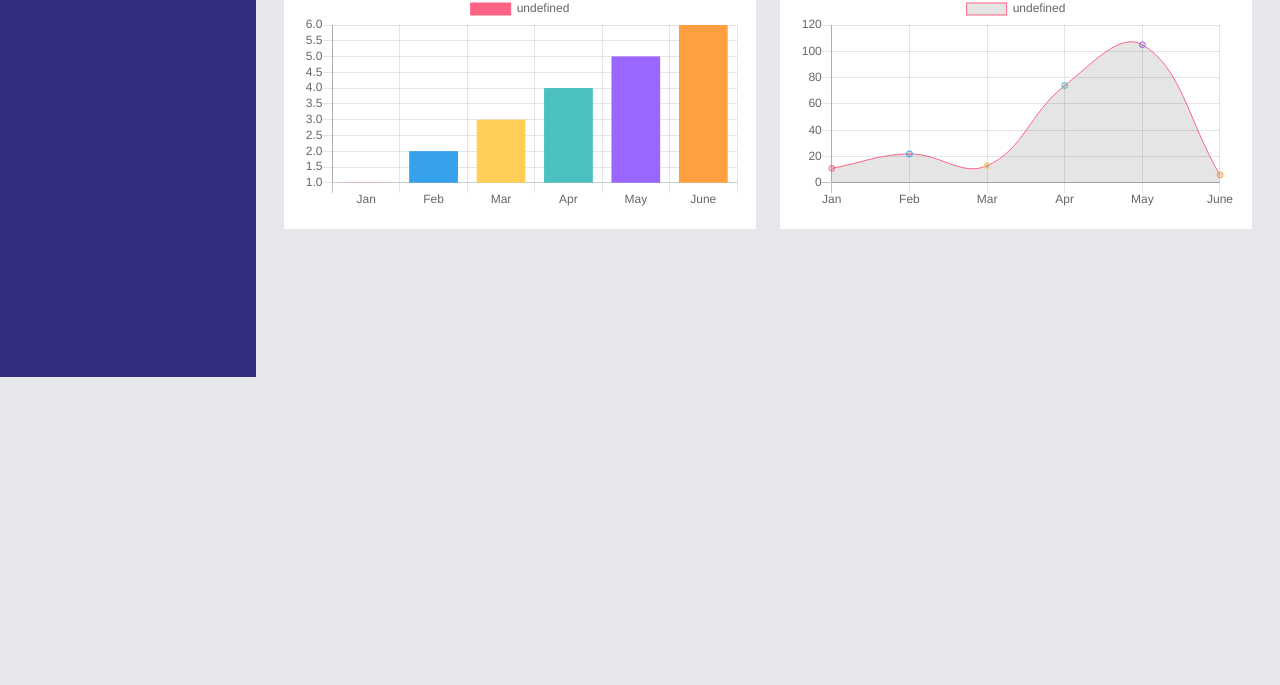
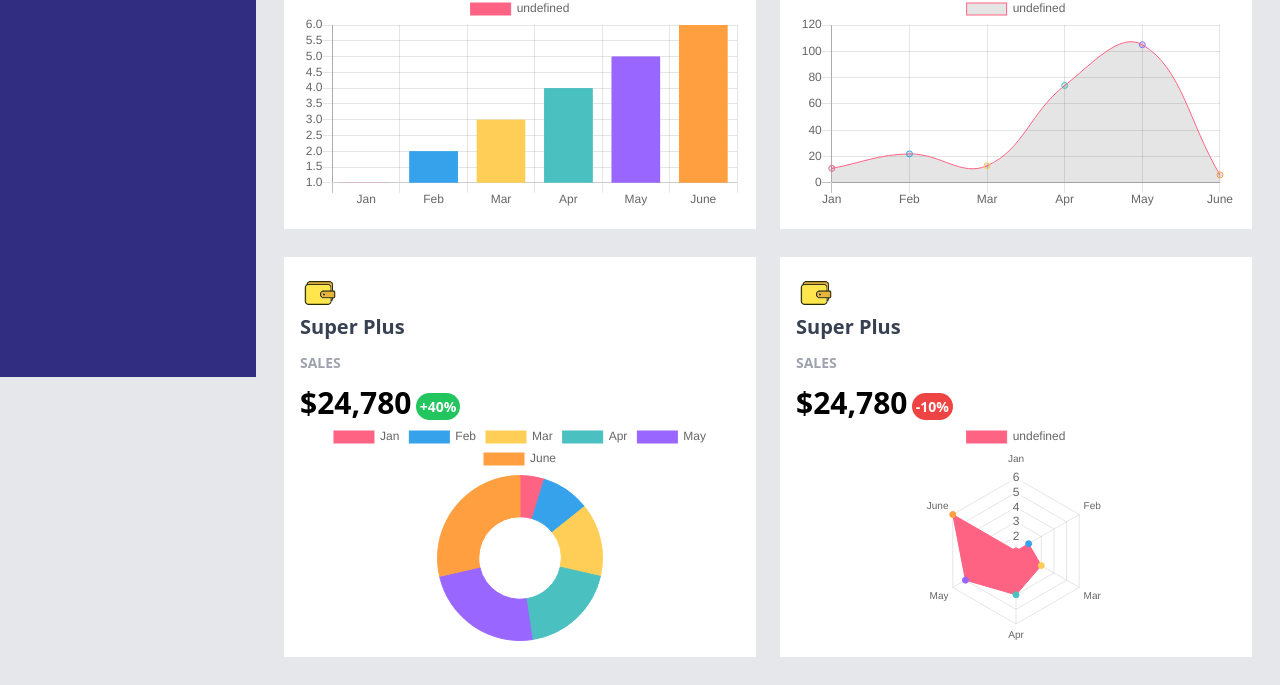
Before and after one commit to CodeHead99/Dashboard, a website: page public/index.html in a window 1280 px wide. Shown: the part 423-1108 px from the top of the page. Before the commit the page ends 800 px from the top, so only its background shows below. Drawn offline with nearby package versions, Linux system fonts and the light colour scheme.

Commit message:
added all card components

```diff
--- a/public/index.html
+++ b/public/index.html
@@ -154,10 +154,37 @@ src="https://cdnjs.cloudflare.com/ajax/libs/Chart.js/2.9.4/Chart.js">
             <canvas id="chart2"></canvas>
         </div>
       </div>
+      <div class="m-7 flex card-container space-x-6">
+        <div class="card bg-white w-1/2 p-4">
+            <div>
+            <img src="./images/wallet.png" alt="wallet" class="w-10 h-10"></div>
+            <div class="font-bold text-xl text-gray-700">Super Plus</div>
+            <div class="uppercase text-gray-400 my-3 font-bold text-sm">
+                Sales
+            </div>
+            <span class="font-bold text-3xl">$24,780</span>
+            <span class="bg-green-500 text-white p-1 rounded-full text-sm font-bold align-text-top">+40%</span>
+            <canvas id="chart3"></canvas>
+        </div>
+       <div class="card bg-white w-1/2 p-4">
+            <div>
+            <img src="./images/wallet.png" alt="wallet" class="w-10 h-10"></div>
+            <div class="font-bold text-xl text-gray-700">Super Plus</div>
+            <div class="uppercase text-gray-400 my-3 font-bold text-sm">
+                Sales
+            </div>
+            <span class="font-bold text-3xl">$24,780</span>
+            <span class="bg-red-500 text-white p-1 rounded-full text-sm font-bold align-text-top">-10%</span>
+            <canvas id="chart4"></canvas>
+        </div>
+      </div>
     </div>
     <script>
         const ctx = document.querySelector("#chart1").getContext("2d")
         const ctx1 = document.querySelector("#chart2").getContext("2d")
+        const ctx2 = document.querySelector("#chart3").getContext("2d")
+        const ctx3 = document.querySelector("#chart4").getContext("2d")
+
 
         var chart1_chart = new Chart(ctx,{
             type: 'bar',
@@ -193,20 +220,80 @@ src="https://cdnjs.cloudflare.com/ajax/libs/Chart.js/2.9.4/Chart.js">
                 },
     }
         })
-    var chart1_chart = new Chart(ctx1,{
+    var chart2_chart = new Chart(ctx1,{
             type: 'line',
             data: {
                 labels: ["Jan", "Feb", "Mar", "Apr", "May", "June"],
                 datasets: [{
-    //    backgroundColor: [
-    //             "rgba(255, 99, 132, 1)",
-    //             "rgba(54, 162, 235, 1)",
-    //             "rgba(255, 206, 86, 1)",
-    //             "rgba(75, 192, 192, 1)",
-    //             "rgba(153, 102, 255, 1)",
-    //             "rgba(255, 159, 64, 1)",
-    //           ],
       data: [11, 22, 13, 74, 105, 6],
+      borderColor: [
+                "rgba(255, 99, 132, 1)",
+                "rgba(54, 162, 235, 1)",
+                "rgba(255, 206, 86, 1)",
+                "rgba(75, 192, 192, 1)",
+                "rgba(153, 102, 255, 1)",
+                "rgba(255, 159, 64, 1)",
+              ],
+      borderWidth: 1,
+    }]
+            },
+            options: {
+                scales:{
+                    y:{
+                        beginAtZero: true,
+
+                    }
+                },
+    }
+        })
+    var chart3_chart = new Chart(ctx2,{
+            type: 'doughnut',
+            data: {
+                labels: ["Jan", "Feb", "Mar", "Apr", "May", "June"],
+                datasets: [{
+      data: [1, 2, 3, 4, 5, 6],
+      backgroundColor: [
+                "rgba(255, 99, 132, 1)",
+                "rgba(54, 162, 235, 1)",
+                "rgba(255, 206, 86, 1)",
+                "rgba(75, 192, 192, 1)",
+                "rgba(153, 102, 255, 1)",
+                "rgba(255, 159, 64, 1)",
+              ],
+      borderColor: [
+                "rgba(255, 99, 132, 1)",
+                "rgba(54, 162, 235, 1)",
+                "rgba(255, 206, 86, 1)",
+                "rgba(75, 192, 192, 1)",
+                "rgba(153, 102, 255, 1)",
+                "rgba(255, 159, 64, 1)",
+              ],
+      borderWidth: 1,
+    }]
+            },
+            options: {
+                scales:{
+                    y:{
+                        beginAtZero: true,
+
+                    }
+                },
+    }
+        })
+        var chart4_chart = new Chart(ctx3,{
+            type: 'radar',
+            data: {
+                labels: ["Jan", "Feb", "Mar", "Apr", "May", "June"],
+                datasets: [{
+      data: [1, 2, 3, 4, 5, 6],
+      backgroundColor: [
+                "rgba(255, 99, 132, 1)",
+                "rgba(54, 162, 235, 1)",
+                "rgba(255, 206, 86, 1)",
+                "rgba(75, 192, 192, 1)",
+                "rgba(153, 102, 255, 1)",
+                "rgba(255, 159, 64, 1)",
+              ],
       borderColor: [
                 "rgba(255, 99, 132, 1)",
                 "rgba(54, 162, 235, 1)",
```
